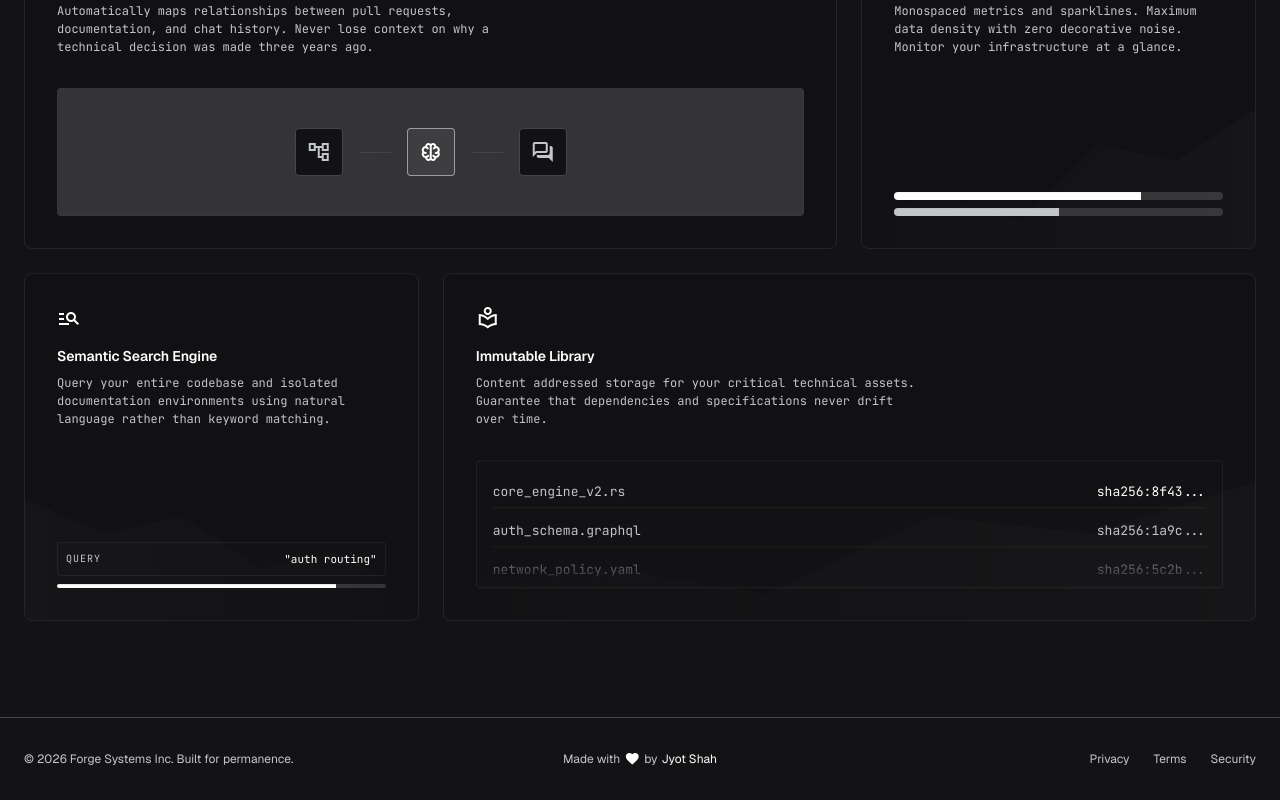
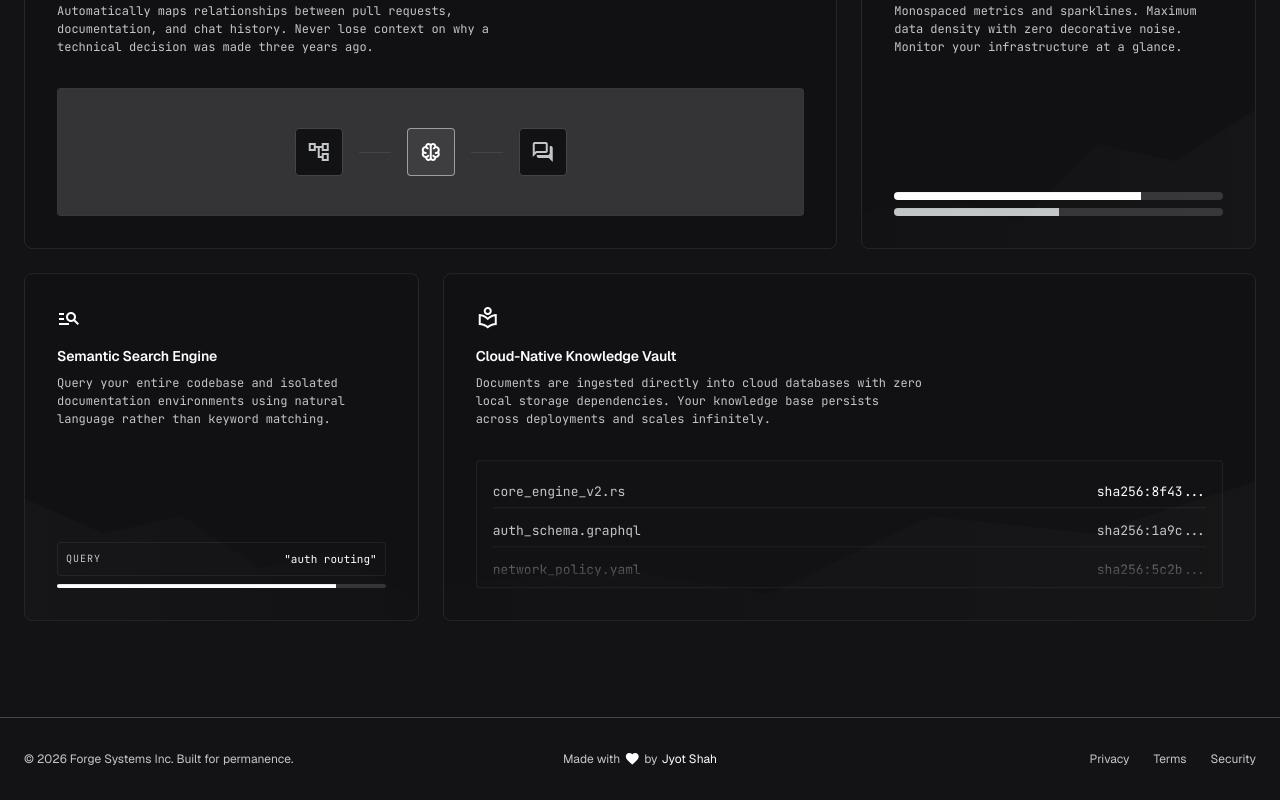
Before and after one commit to Jyot-Shah/Forge, a React (Vite) app in the folder apps/web/: page / in a window 1280 px wide. Shown: the part 892-1692 px from the top of the page. Built offline with nearby package versions, Linux system fonts and the light colour scheme; no server answers.

Commit message:
docs(architecture): reflect MongoDB-native storage, Node.js 22, and updated landing page features

```diff
--- a/apps/web/src/pages/LandingPage.jsx
+++ b/apps/web/src/pages/LandingPage.jsx
@@ -330,12 +330,12 @@ export default function LandingPage() {
                         local_library
                       </span>
                       <h3 className="font-body-md text-body-md font-bold text-primary mb-2">
-                        Immutable Library
+                        Cloud-Native Knowledge Vault
                       </h3>
                       <p className="font-mono-code text-body-sm text-on-surface-variant max-w-md">
-                        Content addressed storage for your critical technical
-                        assets. Guarantee that dependencies and specifications
-                        never drift over time.
+                        Documents are ingested directly into cloud databases
+                        with zero local storage dependencies. Your knowledge
+                        base persists across deployments and scales infinitely.
                       </p>
                     </div>
                   </div>
```
Also changed, not shown: 1 other file (tests, documents, lock files or other folders).
